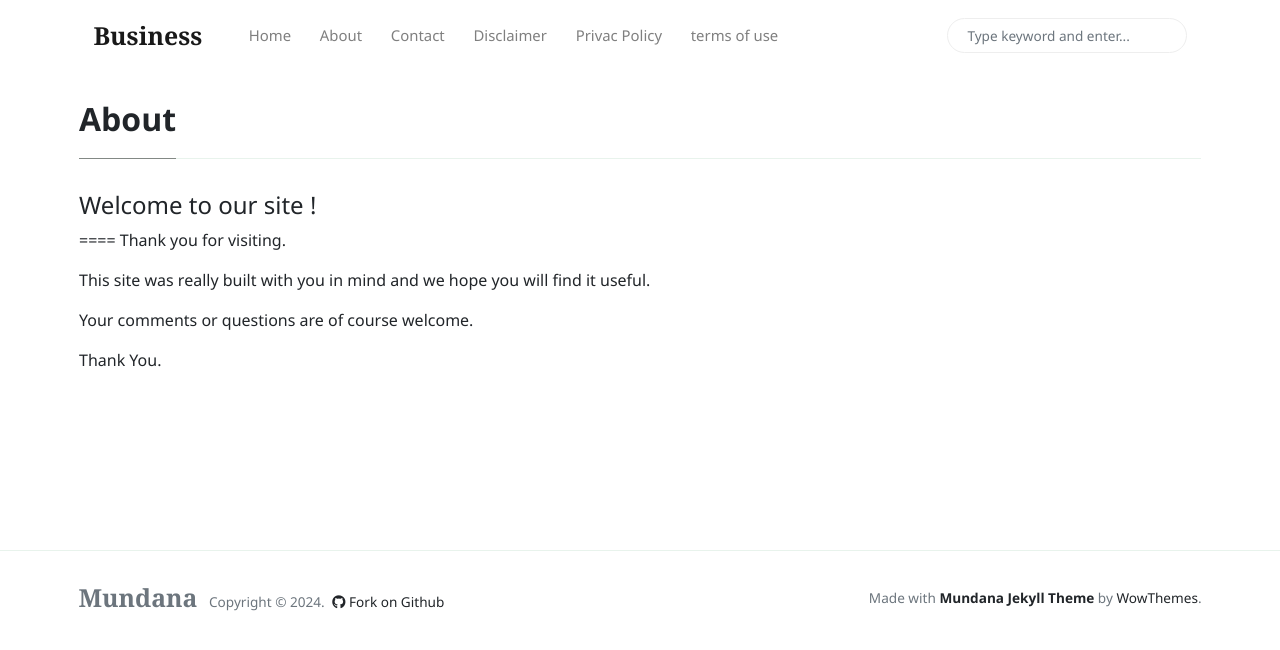
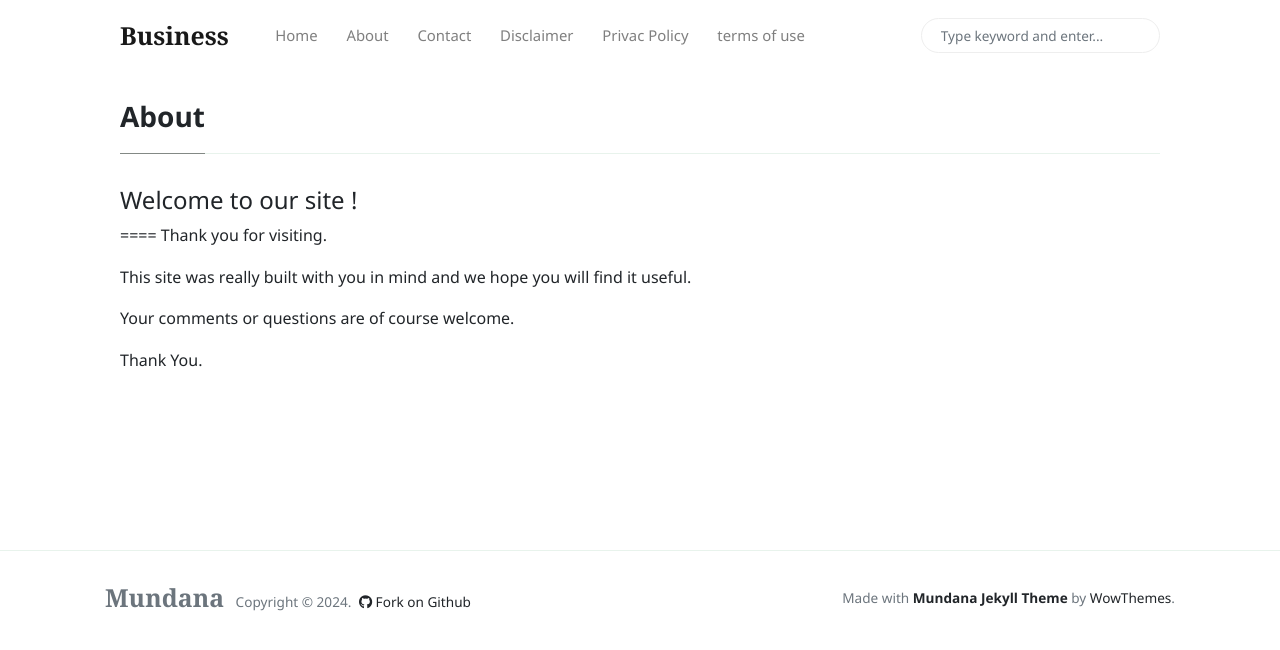
Before and after one commit to ikheinaaa/tess, a Jekyll site: the page built from _pages/about.md, in a window 1280 px wide. Shown: the top 650 px of the page. Built offline with Jekyll 4.4.1, drawn with Linux system fonts in a browser that asks for light colours; nearby versions of some CDN libraries.

Commit message:
Update theme.css

```diff
--- a/assets/css/theme.css
+++ b/assets/css/theme.css
@@ -1,5 +1,5 @@
 /*!
- * Mundana Jekyll Theme
+ *
  */
 
 body {
@@ -652,48 +652,41 @@ footer {
     margin-top:10px;
 }
 article {
-    font-size: 20px;
-    line-height: 1.86;
-    font-family: Lora;
+	font-size:20px;
+	line-height:1.86;
+    font-family:Lora;
 }
-
 .article-headline {
-    font-family: Georgia, Times, "Times New Roman", serif;
+    font-family: Georgia,Times,"Times New Roman",serif;
     font-size: 3.2rem;
     font-weight: 400;
     line-height: 1.15;
     color: #222222;
 }
-
-article p, article pre, article figure, article img, article blockquote, article iframe, article embed {
-    margin-bottom: 2rem;
+article p,article pre,article figure,article img,article blockquote,article iframed,article embed {
+	margin-bottom:2rem;
 }
-
 article blockquote {
-    padding-left: 40px;
-    margin-left: 0;
-    font-style: italic;
-    position: relative;
+	padding-left:40px;
+	margin-left:0px;
+	font-style:italic;
+	position:relative;
 }
-
 article blockquote:before {
-    content: "“";
-    font-family: Georgia;
-    font-size: 8rem;
-    margin: -1rem 2rem 0 -3.9rem;
-    position: absolute;
-    opacity: 1;
-    float: left;
-    line-height: 1;
+	content:"“";
+	font-family:Georgia;
+	font-size:8rem;
+	margin:-1rem 2rem 0 -3.9rem;
+	position:absolute;
+	opacity:1;
+	float:left;
+	line-height:1;
 }
-
-
-article h1, article h2, article h3, article h4, article h5, article h6, article .h1, article .h2, article .h3, article .h4, article .h5, article .h6 {
-    margin-bottom: 2rem;
-    margin-top: 2rem;
-    font-weight: 600;
+article h1,article h2,article h3,article h4,article h5,article h6,article .h1,article .h2,article .h3,article .h4,article .h5,article .h6 {
+	margin-bottom:2rem;
+	margin-top:2rem;
+	font-weight:600;
 }
-
 .alertbar {
 	box-shadow:0 -3px 10px 0 rgba(0,0,0,.0785);
 	position:fixed;
@@ -802,45 +795,4 @@ div.a2a_full_footer {display:none;}
 	 .topfirstimage {
 		 height:280px !Important;
 	 }
-
  }
-/* Ensure the container is responsive */
-.container {
-    width: 90%;
-    max-width: 1200px;
-    margin: 0 auto; /* Center the container */
-    padding: 0 15px; /* Add padding on smaller screens */
-}
-
-/* Center-align text */
-.text-center {
-    text-align: center;
-}
-
-/* Ensure headings and paragraphs are responsive */
-h3 {
-    font-size: 2rem; /* Adjust as necessary */
-    margin-bottom: 1.5rem;
-}
-
-/* Make page-content responsive */
-.page-content {
-    font-size: 1rem; /* Adjust font size as necessary */
-    line-height: 1.5; /* Improve readability */
-    margin-bottom: 2rem;
-}
-
-/* Make sure all content scales properly */
-@media (max-width: 768px) {
-    .container {
-        width: 95%;
-    }
-
-    h3 {
-        font-size: 1.5rem; /* Adjust as necessary for smaller screens */
-    }
-
-    .page-content {
-        font-size: 0.9rem; /* Adjust as necessary for smaller screens */
-    }
-}
```
